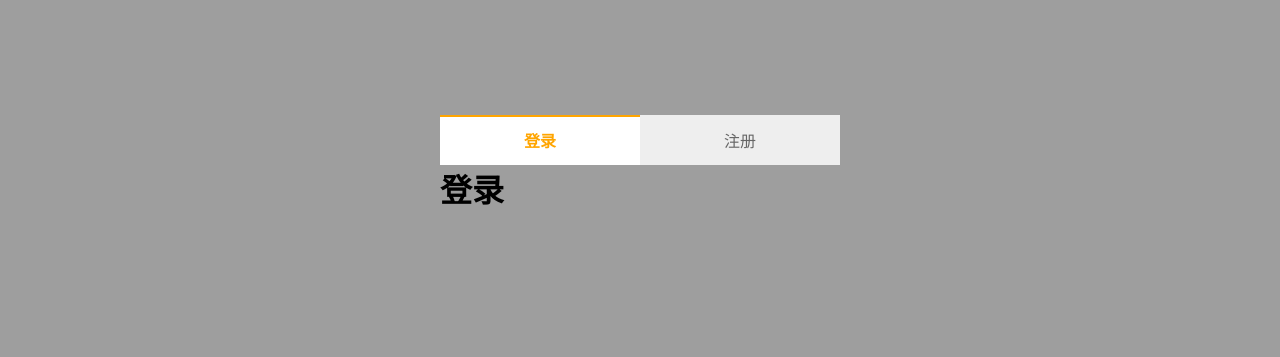
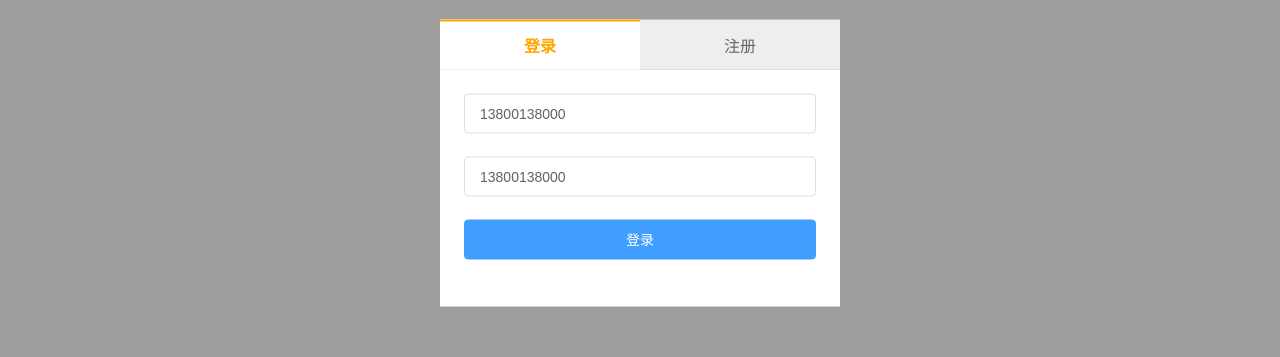
Before and after one commit to 1280110687/xyly01, a Nuxt app: page /user/login/0 in a window 1280 px wide. Shown: the part 248-605 px from the top of the page. Built offline with nearby package versions, Linux system fonts and the light colour scheme; a small style sheet from the web is missing.

Commit message:
注册完善

```diff
--- a/components/user/LoginForm.vue
+++ b/components/user/LoginForm.vue
@@ -1,11 +1,35 @@
 <template>
-  <h1>登录</h1>
+  <div class="login_form">
+    <el-form label-position="top" label-width="80px" :model="form" ref="form">
+      <el-form-item>
+        <el-input placeholder="用户名/手机" v-model="form.username"></el-input>
+      </el-form-item>
+      <el-form-item>
+        <el-input placeholder="密码" v-model="form.password"></el-input>
+      </el-form-item>
+      <el-form-item>
+        <el-button type="primary" style="width:100%;" @click="submitLogin">登录</el-button>
+      </el-form-item>
+    </el-form>
+  </div>
 </template>
 <script>
 export default {
+  data () {
+    return {
+      form: {
+        username: '13800138000',
+        password: '13800138000'
+      }
+    }
+  },
+  methods: {
+    submitLogin () {
+      //console.log('%c'+'开心就好',"color:red;font-size:100px;background-image:linear-gradient(to right,#0094ff,pink)")
 
+    }
+  }
 }
 </script>
 <style lang="less" scoped>
-
 </style>
--- a/components/user/RegisterForm.vue
+++ b/components/user/RegisterForm.vue
@@ -48,7 +48,7 @@ export default {
     return {
       form: {
         username: '14715871345',
-        captcha: '234534',
+        captcha: '000000',
         nickname: '007',
         password: '123456',
         password2: '123456'
@@ -104,8 +104,4 @@ export default {
 </script>
 
 <style>
-.register_form {
-  background-color: #fff;
-  padding: 24px;
-}
 </style>
--- a/pages/user/login/_id.vue
+++ b/pages/user/login/_id.vue
@@ -82,4 +82,8 @@ export default {
     }
   }
 }
+.login_main_content {
+  background-color: #fff;
+  padding: 24px;
+}
 </style>
```
